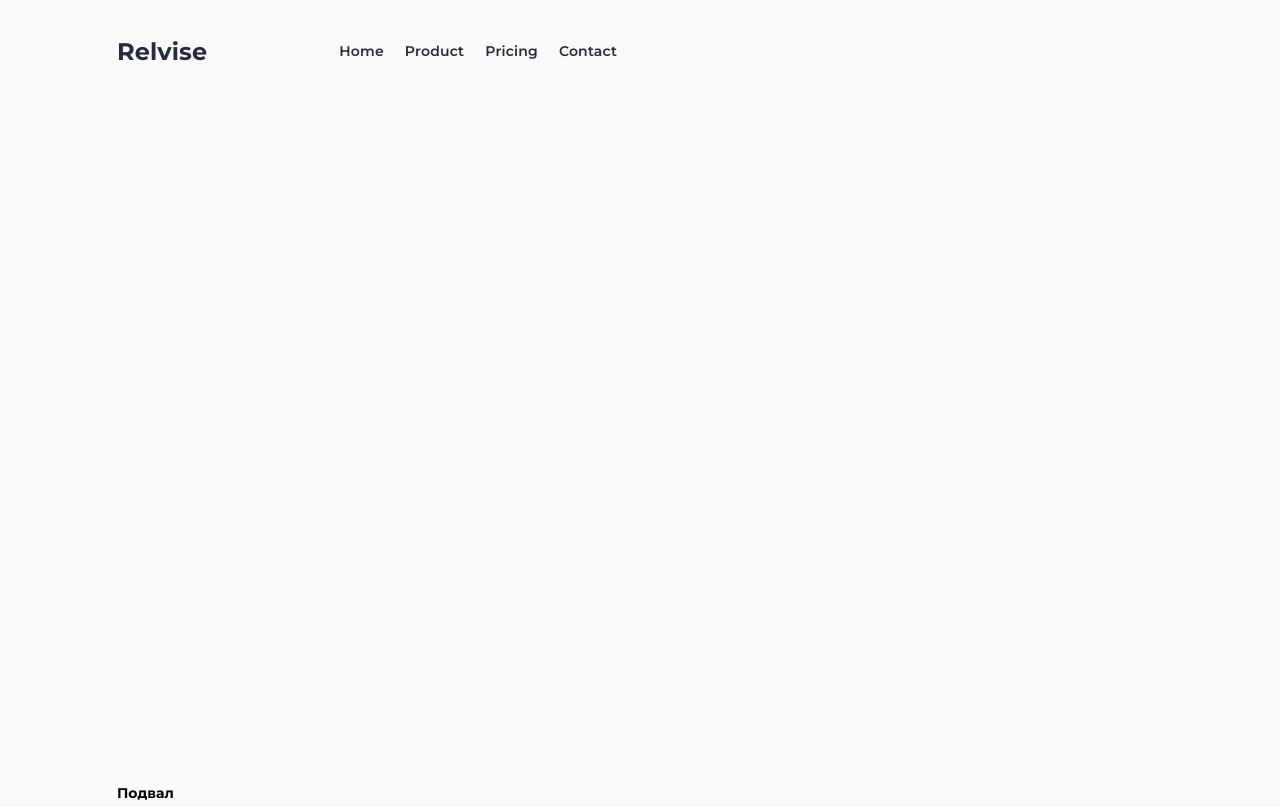
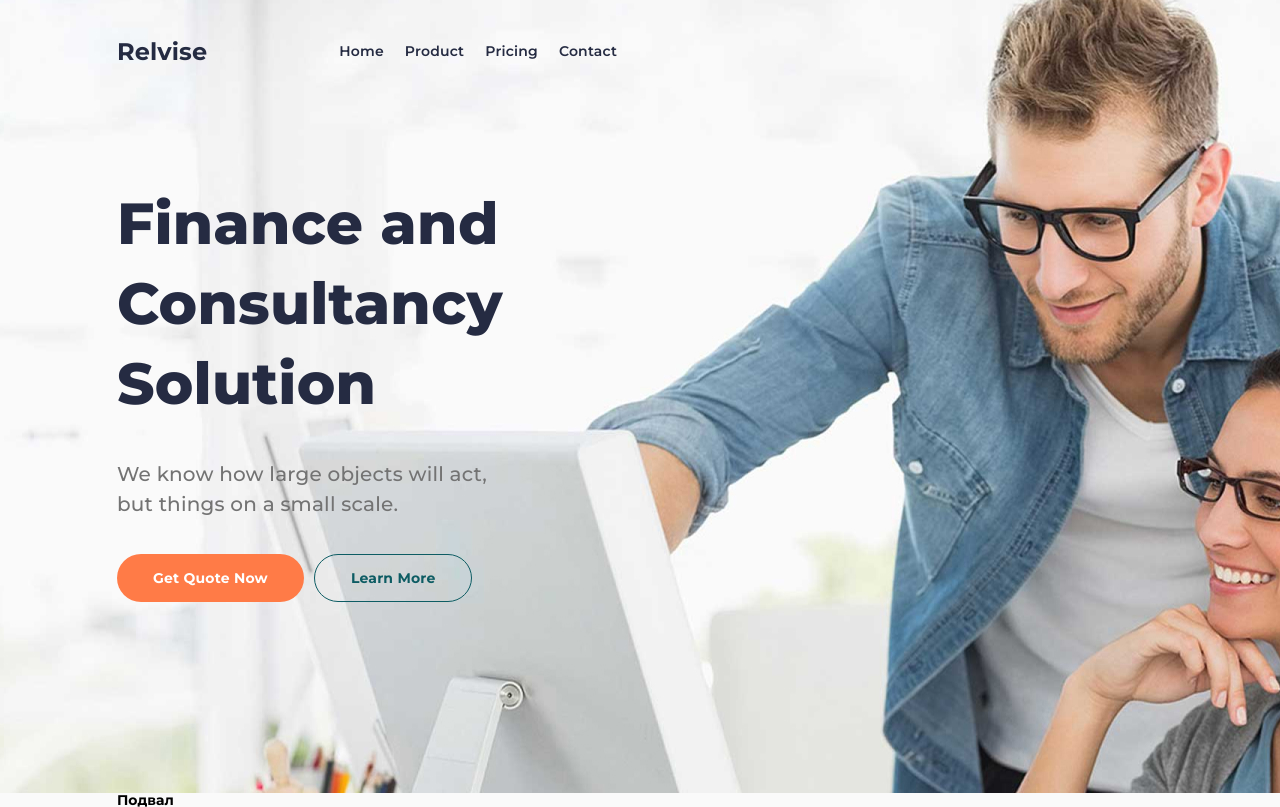
Before and after one commit to Ancrom/relvise, a plain HTML site: page index.html in a window 1280 px wide. Drawn offline with Linux system fonts and the light colour scheme.

Commit message:
intro block

```diff
--- a/css/_header.scss
+++ b/css/_header.scss
@@ -1,5 +1,5 @@
 .header {
-	position: fixed;
+	position: absolute;
 	left: 0;
 	top: 0;
 	width: 100%;
--- a/css/_main.scss
+++ b/css/_main.scss
@@ -3,3 +3,66 @@
 .main {
 	flex: 1 1 auto;
 }
+
+.intro {
+	position: relative;
+	&__container {
+	}
+	&__body {
+		padding: 184px 0 191px 0;
+		max-width: 411px;
+	}
+	&__title {
+		color: $text-color;
+		font-weight: 800;
+		font-size: 58px;
+		line-height: 138%;
+		letter-spacing: 0.2px;
+		&:not(:last-child) {
+			margin: 0 0 35px 0;
+		}
+	}
+	&__subtitle {
+		color: $second-text-color;
+		font-weight: 500;
+		font-size: 20px;
+		line-height: 150%;
+		letter-spacing: 0.2px;
+		&:not(:last-child) {
+			margin: 0 0 35px 0;
+		}
+	}
+	&__buttons {
+		display: flex;
+	}
+	&__button {
+		display: flex;
+		align-items: center;
+		height: 48px;
+		font-size: 14px;
+		line-height: 200%;
+		letter-spacing: 0.2px;
+		padding: 0 36px;
+		background: $primary-color;
+		color: #fff;
+		border-radius: 37px;
+		cursor: pointer;
+		&:not(:last-child) {
+			margin: 0 10px 0 0;
+		};
+	}
+	&__button--opacity {
+		background: none;
+		border: 1px solid #0d5c63;
+		color: #0d5c63;
+	}
+	&__image {
+		position: absolute;
+		z-index: -1;
+		width: 100%;
+		height: 100%;
+		top: 0;
+		left: 0;
+		object-fit: cover;
+	}
+}
--- a/css/_media.scss
+++ b/css/_media.scss
@@ -1,5 +1,6 @@
 @media (max-width: 575px) {
 	.header {
+		position: fixed;
 		background: #f6f6f6;
 		&__container {
 			justify-content: space-between;
--- a/index.html
+++ b/index.html
@@ -33,23 +33,43 @@
             </ul>
           </nav>
           <div class="header__mobile mobile-menu">
-            <div class="mobile-menu__link"
-              ><img src="img/icons/01.svg" alt=""
-            /></div>
-            <div class="mobile-menu__link"
-              ><img src="img/icons/02.svg" alt=""
-            /></div>
-            <div class="mobile-menu__link burger"
-              ><img src="img/icons/03.svg" alt=""
-            /></div>
+            <div class="mobile-menu__link">
+              <img src="img/icons/01.svg" alt="" />
+            </div>
+            <div class="mobile-menu__link">
+              <img src="img/icons/02.svg" alt="" />
+            </div>
+            <div class="mobile-menu__link burger">
+              <img src="img/icons/03.svg" alt="" />
+            </div>
           </div>
         </div>
       </header>
-      <main class="main"></main>
+      <main class="main">
+        <div class="main__intro intro">
+          <div class="intro__container --container">
+            <div class="intro__body">
+              <h1 class="intro__title">Finance and Consultancy Solution</h1>
+              <h2 class="intro__subtitle">
+                We know how large objects will act, but things on a small scale.
+              </h2>
+              <div class="intro__buttons">
+                <div class="intro__button">Get Quote Now</div>
+                <div class="intro__button intro__button--opacity">
+                  Learn More
+                </div>
+              </div>
+            </div>
+            <div class="intro__image --ibg">
+              <img src="img/cover.jpg" alt="cover" />
+            </div>
+          </div>
+        </div>
+      </main>
       <footer class="footer">
         <div class="footer__container --container">Подвал</div>
       </footer>
     </div>
-	 <script src="js/script.js"></script>
+    <script src="js/script.js"></script>
   </body>
 </html>
```
Also changed, not shown: css/style.css, img/cover.jpg (added), 1 other file.
